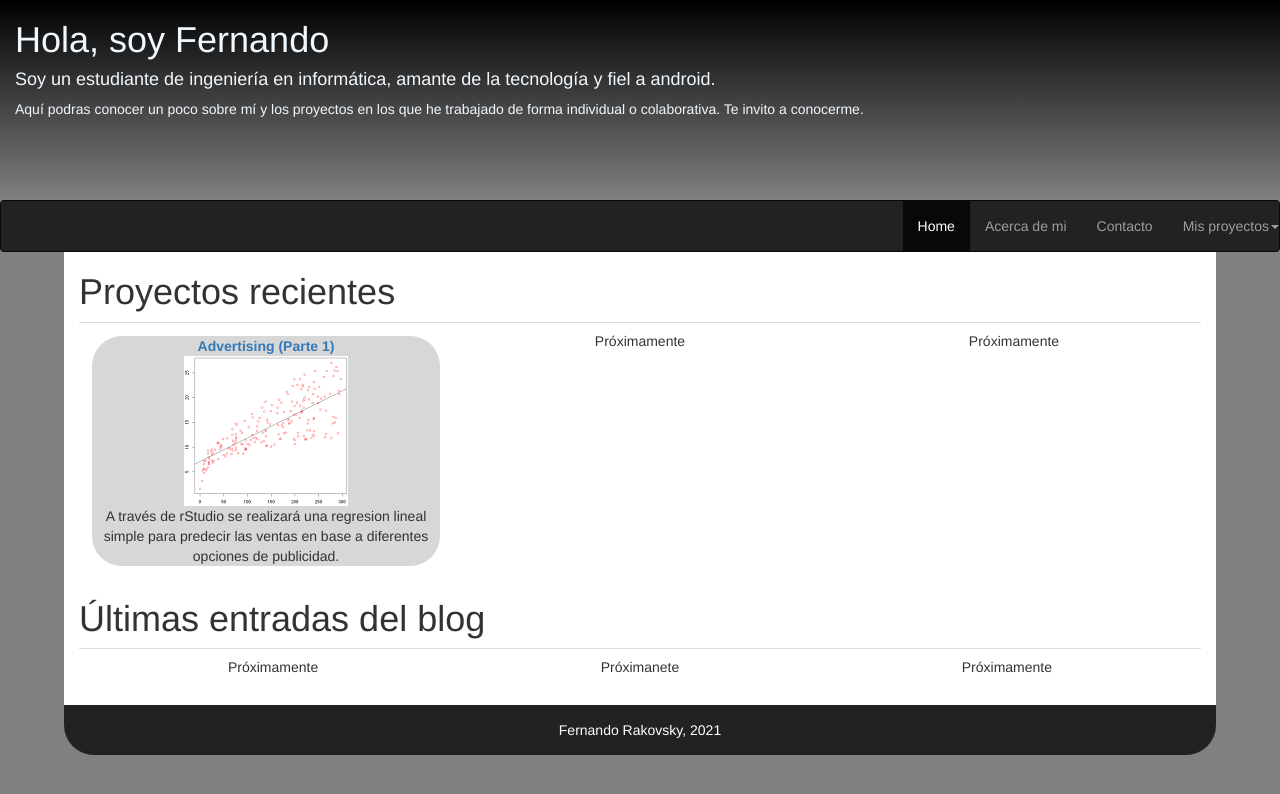
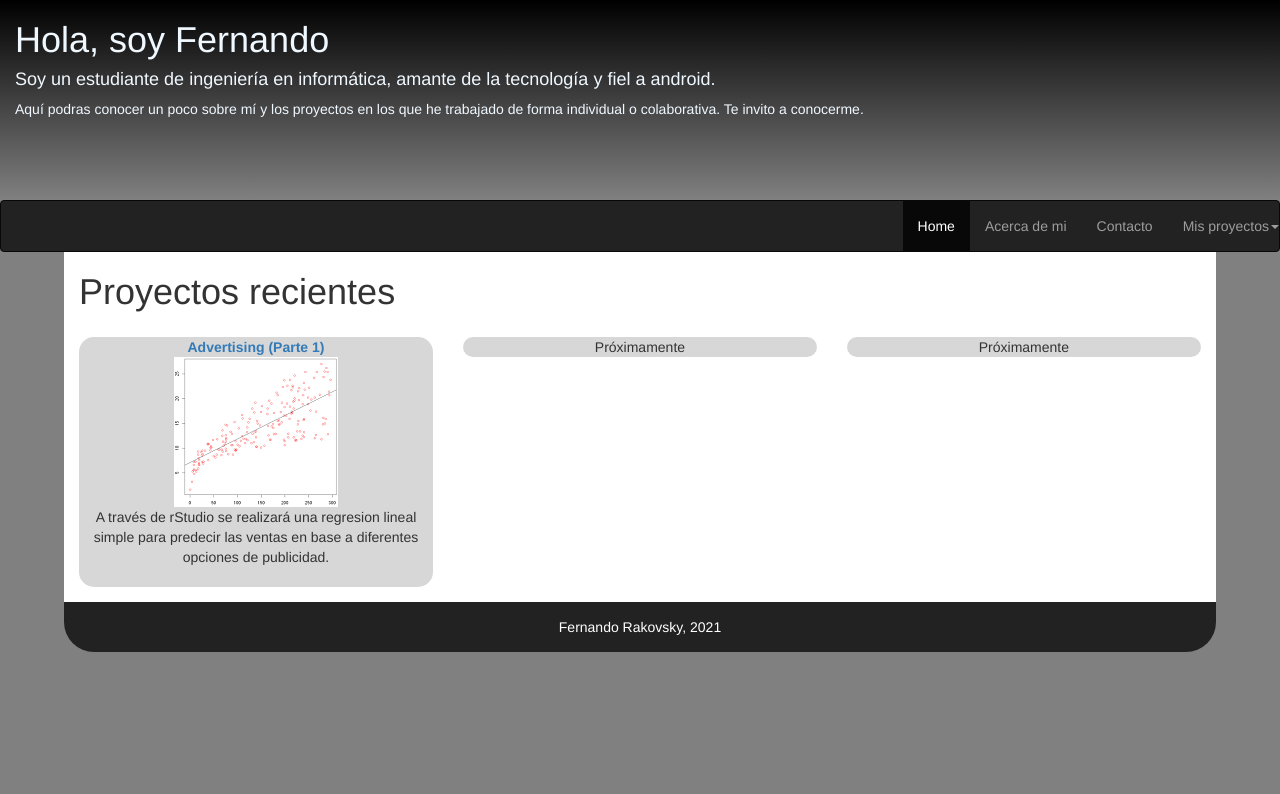
Before and after one commit to Nandorak/Nandorak.github.io, a plain HTML site: page index.html in a window 1280 px wide. Drawn offline with nearby package versions, Linux system fonts and the light colour scheme.

Commit message:
Fix index.html

```diff
--- a/index.html
+++ b/index.html
@@ -5,6 +5,43 @@
     <title>Portfolio - Fernando Rakovsky</title>
     <meta charset="utf-8">
     <meta name="viewport" content="width=device-width, initial-scale=1">
+    <style>
+        * {
+          box-sizing: border-box;
+        }
+
+        .row::after {
+          content: "";
+          clear: both;
+          display: block;
+        }
+
+        [class*="col-"] {
+          float: left;
+          padding: 15px;
+        }
+
+        /* For desktop: */
+        .col-1 {width: 8.33%;}
+        .col-2 {width: 16.66%;}
+        .col-3 {width: 25%;}
+        .col-4 {width: 33.33%;}
+        .col-5 {width: 41.66%;}
+        .col-6 {width: 50%;}
+        .col-7 {width: 58.33%;}
+        .col-8 {width: 66.66%;}
+        .col-9 {width: 75%;}
+        .col-10 {width: 83.33%;}
+        .col-11 {width: 91.66%;}
+        .col-12 {width: 100%;}
+
+        @media only screen and (max-width: 768px) {
+          /* For mobile phones: */
+          [class*="col-"] {
+            width: 100%;
+          }
+        }
+        </style>
     <link rel="stylesheet" href="https://maxcdn.bootstrapcdn.com/bootstrap/3.4.1/css/bootstrap.min.css">
     <script src="https://ajax.googleapis.com/ajax/libs/jquery/3.5.1/jquery.min.js"></script>
     <script src="https://maxcdn.bootstrapcdn.com/bootstrap/3.4.1/js/bootstrap.min.js"></script>
@@ -39,32 +76,30 @@
 
     <div class="container-fluid" style="background-color: white; width: 90%; margin-top: 0;">
         <h1>Proyectos recientes</h1>
-        <table id="tableProyectos" class="table">
-            <tr>
-                <td class="tdProyectos">
-                    <div class="caja">
+        <div class="row" style="text-align: center;">
+            <div class="col-4 left" style="text-align: center;">
+                <div style="width: 100%; background-color: #d7d7d7; border-radius: 15px; height: 250px;">
                 <a href="post/proyecto-1/Advertising.html">
                     <strong>Advertising (Parte 1)</strong>
                     <div><img src="post/proyecto-1/imgProyecto1.png"></div>
                 </a>
                     <div>A través de rStudio se realizará una regresion lineal simple para predecir las ventas en base a diferentes opciones de publicidad.</div>
                 </div>
-                </td>
-                <td class="tdProyectos">Próximamente</td>
-                <td class="tdProyectos">Próximamente</td>
-            </tr>
-        </table>
-        <h1>Últimas entradas del blog</h1>
-        <table id="tableProyectos" class="table">
-            <tr>
-                <td>Próximamente</td>
-                <td>Próximanete</td>
-                <td>Próximamente</td>
-            </tr>
-        </table>
-
             </div>
-
+          <div class="col-4" style="text-align: center;">
+            <div style="width: 100%; background-color: #d7d7d7; border-radius: 15px;">
+                Próximamente
+            </div>
+          </div>
+        <div class="col-4 right" style="text-align: center;">
+            <div class="aside">
+                <div style="width: 100%; background-color: #d7d7d7; border-radius: 15px;">
+                    Próximamente
+                </div>
+            </div>
+          </div>
+        </div>
+    </div>
     <footer>
         <div id="footer"> </div>
         <script src="//code.jquery.com/jquery.min.js"></script>
--- a/styles.css
+++ b/styles.css
@@ -23,9 +23,3 @@ header {
 	height: 250px;
 	width: 33.33%;
 }
-
-.caja {
-	margin: 5px;
-	background-color: #D7D7D7;
-	border-radius: 30px;
-}
```
Lines whose indentation alone changed are shown as unchanged.
